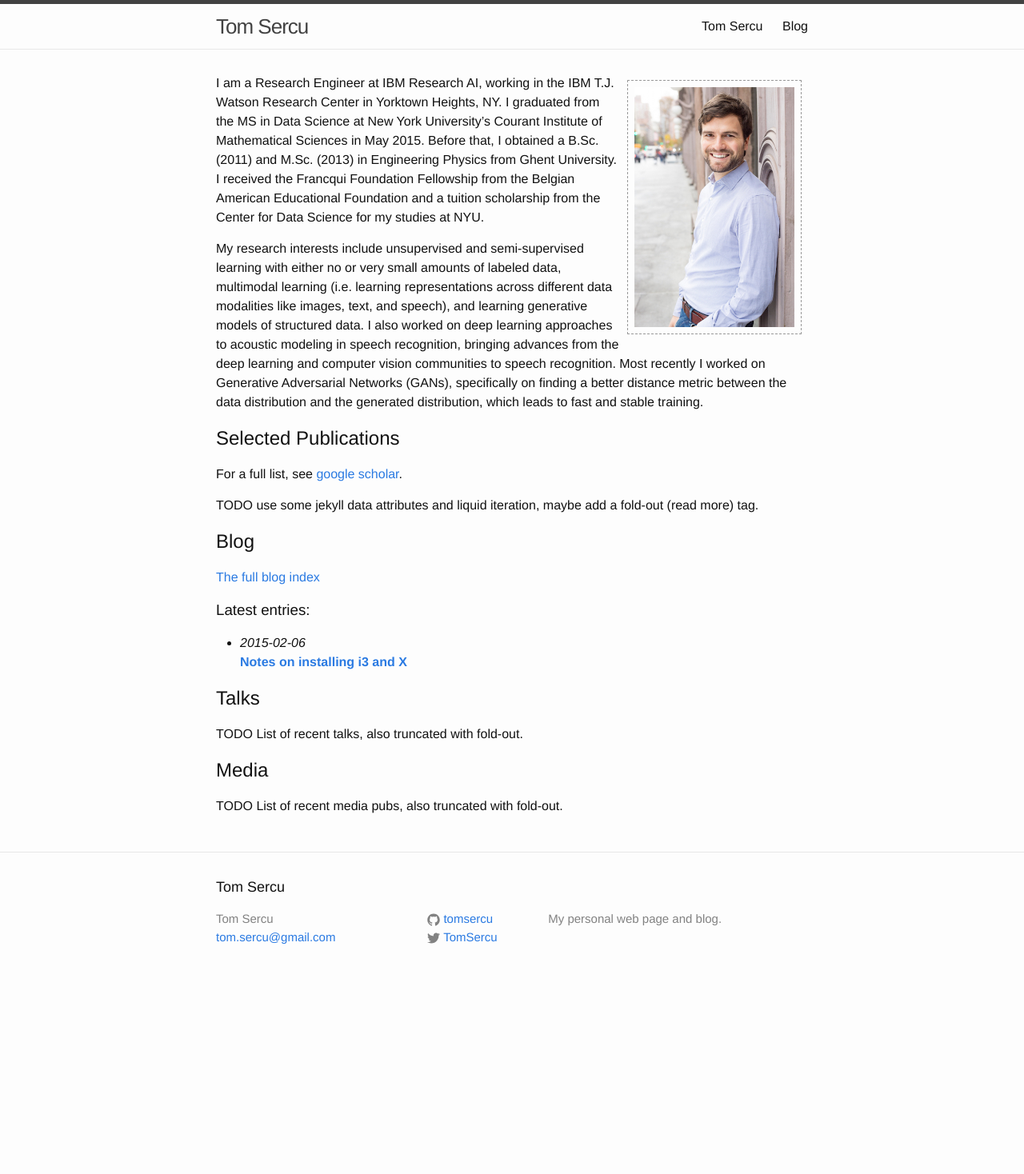
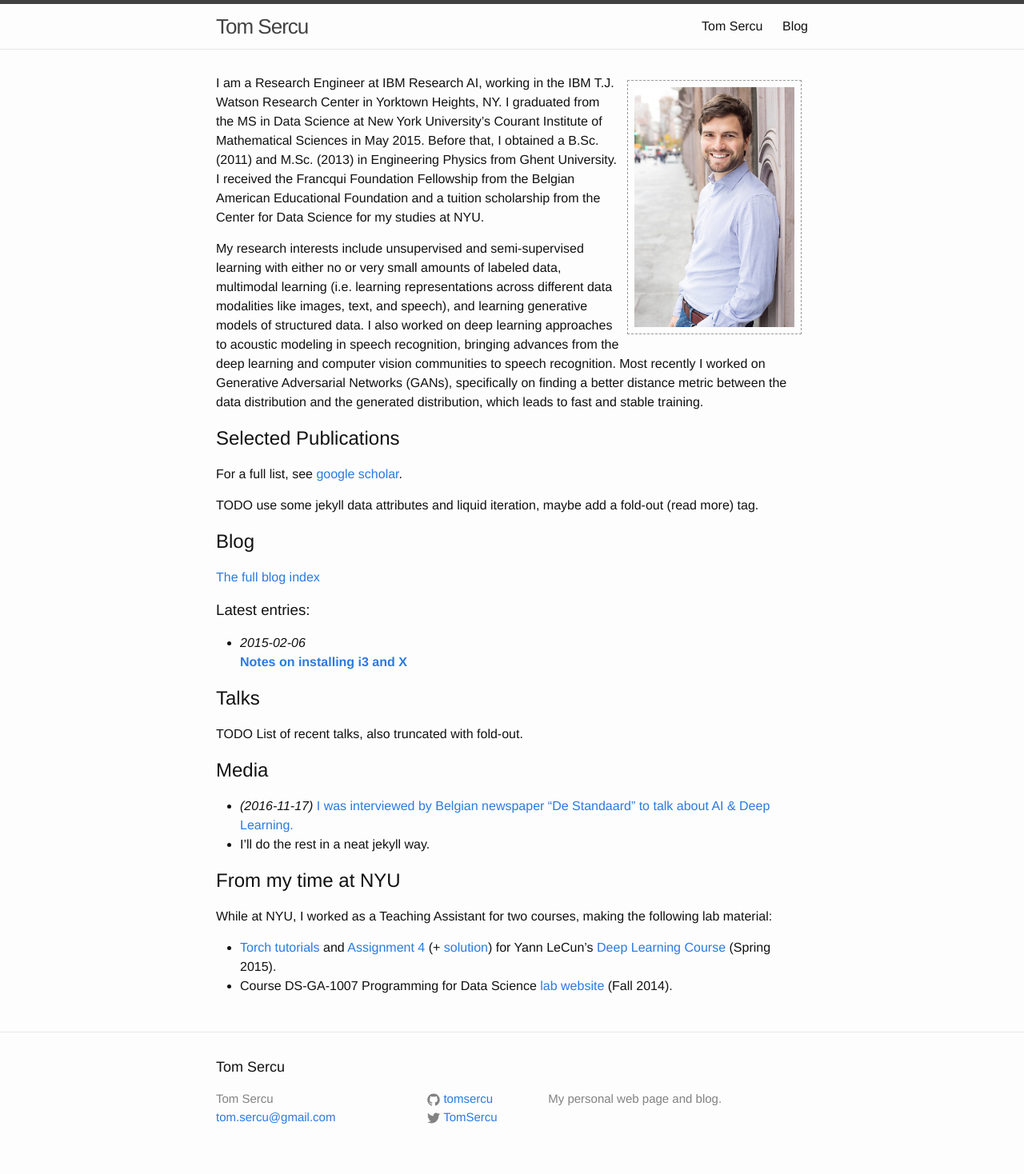
Before and after one commit to tomsercu/tomsercu.github.io, a Jekyll site: the page built from index.md, in a window 1280 px wide. Shown: the whole page at 80% size. Built offline with Jekyll 4.4.1, drawn with Linux system fonts in a browser that asks for light colours; before the commit the page ends 1243 px from its top, so only the background shows below that.

Commit message:
added NYU stuff

```diff
--- a/index.md
+++ b/index.md
@@ -39,4 +39,14 @@ TODO use some jekyll data attributes and liquid iteration, maybe add a fold-out
 TODO List of recent talks, also truncated with fold-out.
 
 ## Media
-TODO List of recent media pubs, also truncated with fold-out.
+* *(2016-11-17)* [I was interviewed by Belgian newspaper "De Standaard" to talk about AI & Deep Learning.
+   ](http://m.standaard.be/cnt/dmf20161118_02579771?shareid=f7c9dc590ca6be652ffbc24bdd81cd28c540f3bf590ed9fbeb24ee0561dbfaa905bbdced9c497f6d1442012a421a0cb3fea4fbb31f2522ce41f12354cbc463ef)
+* I'll do the rest in a neat jekyll way.
+
+## From my time at NYU
+While at NYU, I worked as a Teaching Assistant for two courses, making the following lab material:
+
+* [Torch tutorials](https://github.com/tomsercu/torchtutorial) and
+    [Assignment 4]({{ "/assets/A4.pdf" | absolute_url }}) (+ [solution]({{ "/assets/A4_solutions.pdf" | absolute_url }}))
+    for Yann LeCun's [Deep Learning Course](http://cilvr.cs.nyu.edu/doku.php?id=courses:deeplearning2015:start) (Spring 2015).
+* Course DS-GA-1007 Programming for Data Science [lab website](https://cims.nyu.edu/~ts2387/dsga1007.html) (Fall 2014).
```
Also changed, not shown: 2 other files.
